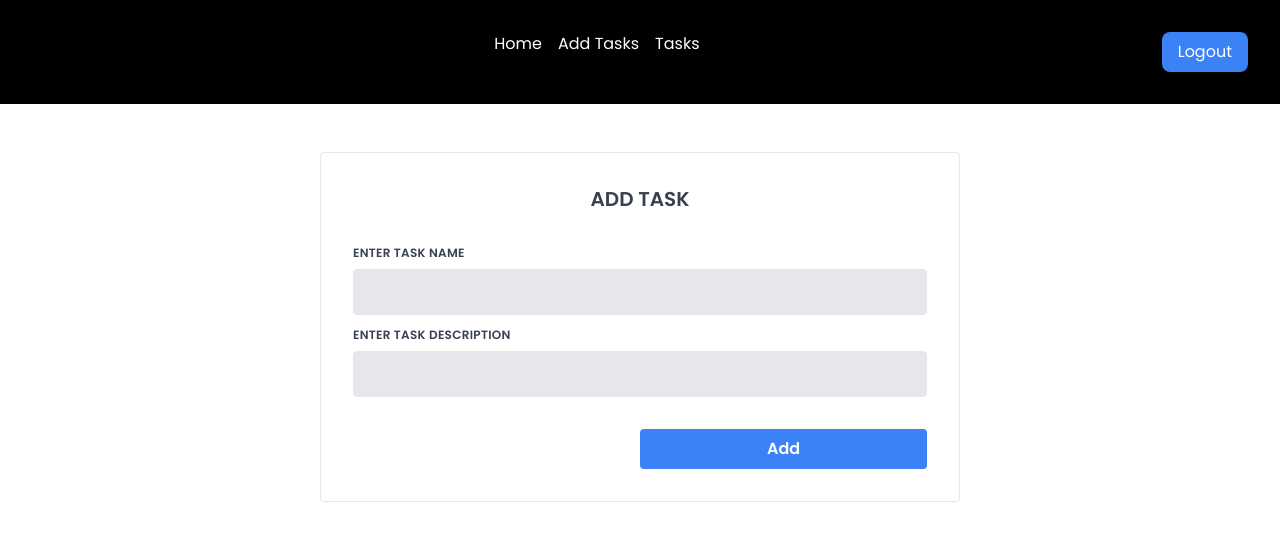
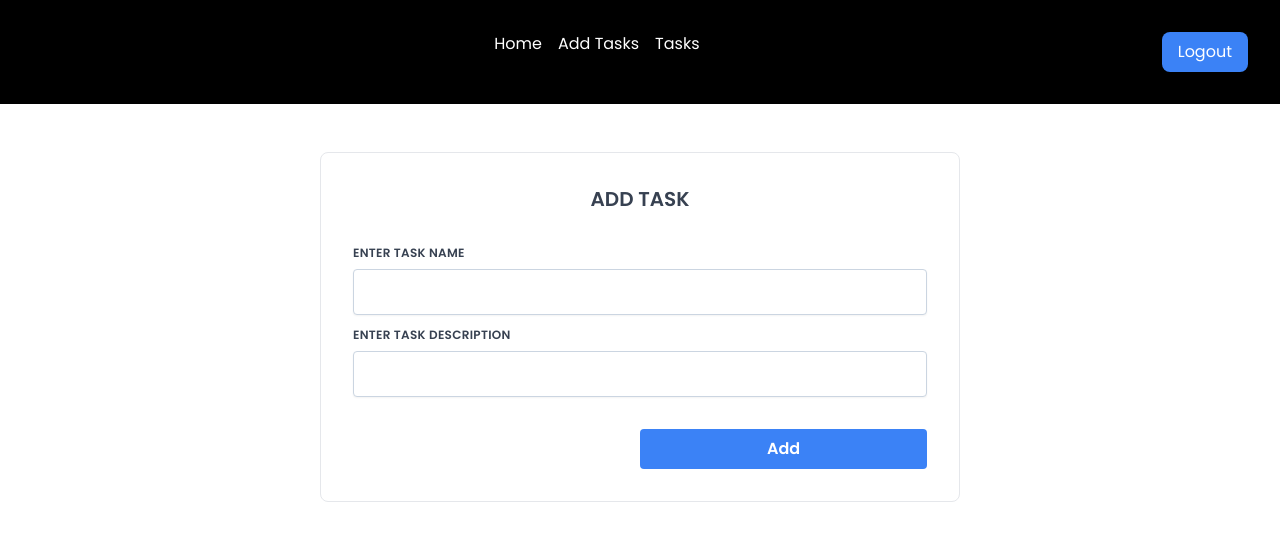
Before and after one commit to VikramVVA/todo_nextjs, a Next.js app: page /Task/addtask in a window 1280 px wide. Shown: the top 540 px of the page. Built offline with nearby package versions, Linux system fonts and the light colour scheme.

Commit message:
Add task form changes done

```diff
--- a/app/Task/addtask/page.jsx
+++ b/app/Task/addtask/page.jsx
@@ -30,16 +30,18 @@ export default function Addtask() {
     return (
         <>
             <div className="flex flex-col items-center">
-                <div className="w-1/2 px-8 py-8 mt-12 border border-gray-200 rounded">
+                <div className="w-1/2 px-8 py-8 mt-12 border border-gray-200 rounded-lg">
                     <div className="flex justify-center">
-                        <h1 className="uppercase text-gray-700 font-bold text-xl mb-8">Add Task</h1>
+                        <h1 className="uppercase text-gray-700 font-bold text-xl mb-8">
+                            Add Task
+                        </h1>
                     </div>
                     <label className="block uppercase tracking-wide text-gray-700 text-xs font-bold mb-2">
                         Enter Task Name
                     </label>
                     <div>
                         <input
-                            className="appearance-none block w-full bg-gray-200 text-gray-700 border border-gray-200 rounded py-3 px-4 mb-3 leading-tight focus:outline-none focus:bg-white focus:border-gray-500"
+                            className="appearance-none block w-full text-gray-700 border shadow-sm border-slate-300 rounded py-3 px-4 mb-3 leading-tight focus:outline-none focus:bg-white focus:border-sky-500 focus:ring-sky-500 focus:ring-1 transition duration-300 ease-in-out transform hover:scale-105"
                             type="text"
                             placeholder=""
                             value={name}
@@ -53,7 +55,7 @@ export default function Addtask() {
                     </label>
                     <div>
                         <input
-                            className="appearance-none block w-full bg-gray-200 text-gray-700 border border-gray-200 rounded py-3 px-4 mb-3 leading-tight focus:outline-none focus:bg-white focus:border-gray-500"
+                            className="appearance-none block w-full text-gray-700 border shadow-sm border-slate-300 rounded py-3 px-4 mb-3 leading-tight focus:outline-none focus:bg-white focus:border-sky-500 focus:ring-sky-500 focus:ring-1 transition duration-300 ease-in-out transform hover:scale-105"
                             type="text"
                             placeholder=""
                             value={description}
--- a/app/Task/tasktable/page.jsx
+++ b/app/Task/tasktable/page.jsx
@@ -72,7 +72,7 @@ export default function Tasktable() {
                                         taskList.map((val, index) => (
                                             <tr
                                                 key={val.id}
-                                                className="border-b transition duration-300 ease-in-out hover:bg-neutral-100 dark:border-neutral-500 dark:hover:bg-neutral-600"
+                                                className="border-b transition duration-300 ease-in-out transform hover:scale-95 hover:bg-neutral-100 dark:border-neutral-500 dark:hover:bg-neutral-600"
                                             >
                                                 <td className="whitespace-nowrap px-6 py-4 font-medium">
                                                     {index + 1}
```
Also changed, not shown: app/images/logo.png (deleted).
